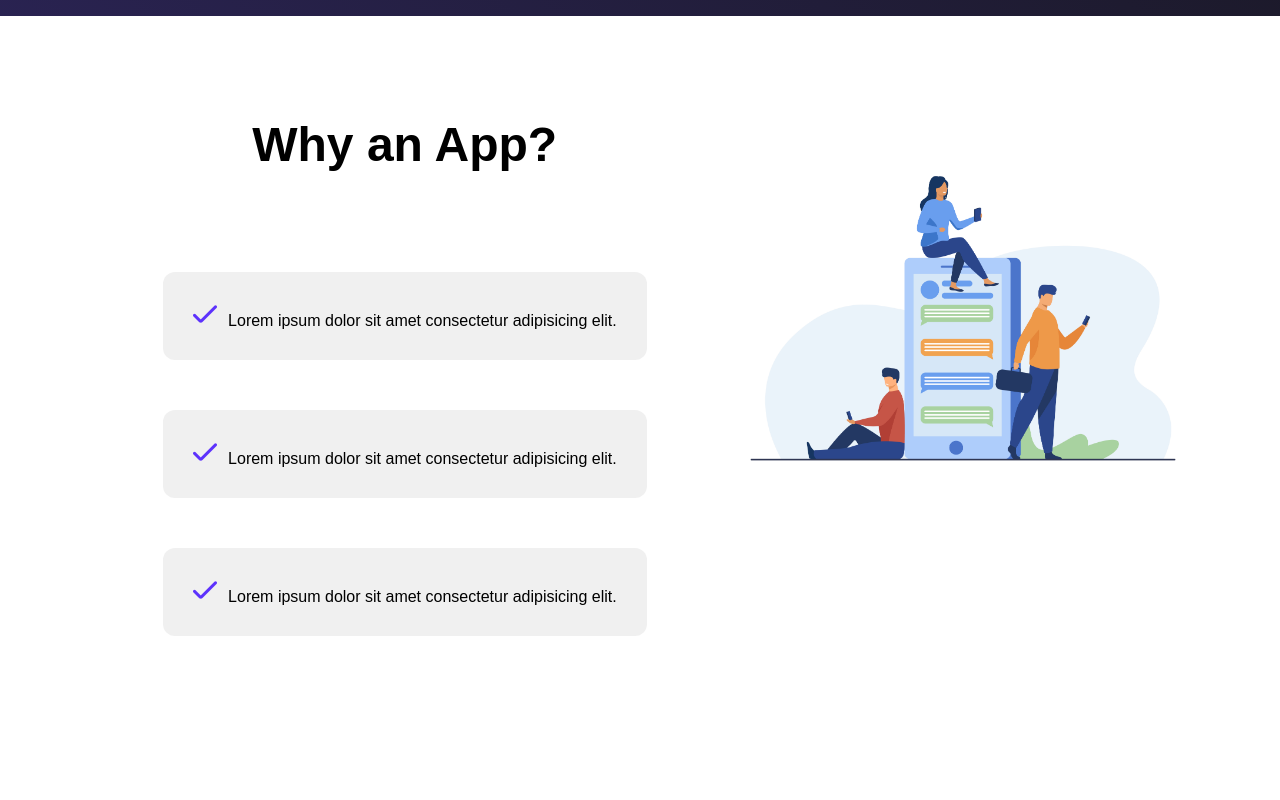
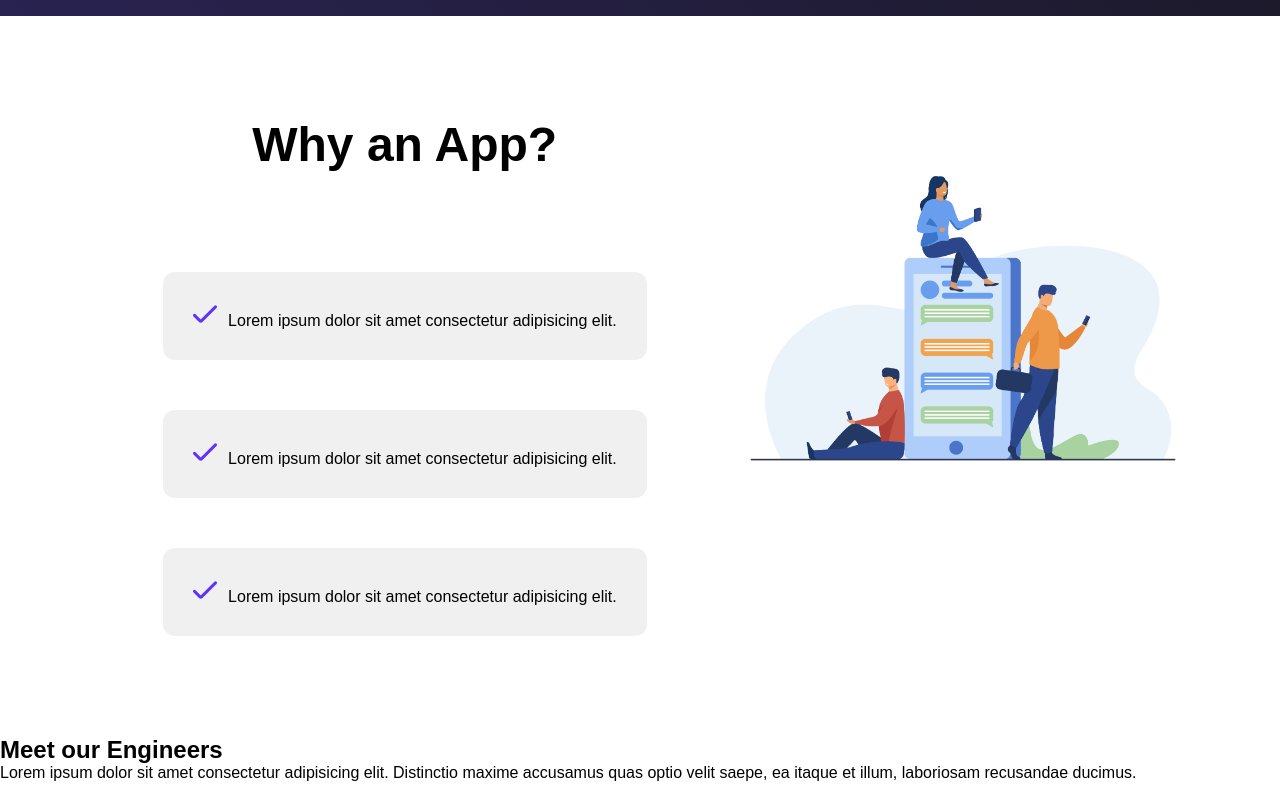
Before and after one commit to karansethia/Landing-Page, a plain HTML site: page index.html in a window 1280 px wide. Shown: the part 784-1584 px from the top of the page. Before the commit the page ends 1538 px from the top, so only its background shows below. Drawn offline with Linux system fonts and the light colour scheme; grey boxes are pictures that could not be loaded.

Commit message:
text content for section 3

```diff
--- a/index.html
+++ b/index.html
@@ -47,8 +47,8 @@
 <!-- -------- Our engineers -------------------- -->
 <div class="section3">
     <div class="text_sec3">
-        <h2></h2>
-        <p></p>
+        <h2>Meet our Engineers</h2>
+        <p>Lorem ipsum dolor sit amet consectetur adipisicing elit. Distinctio maxime accusamus quas optio velit saepe, ea itaque et illum, laboriosam recusandae ducimus.</p>
     </div>
     <div class="img_sec3">
         <img src="" alt=""/>
```
